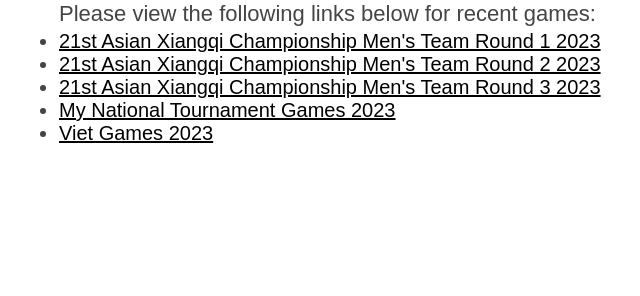
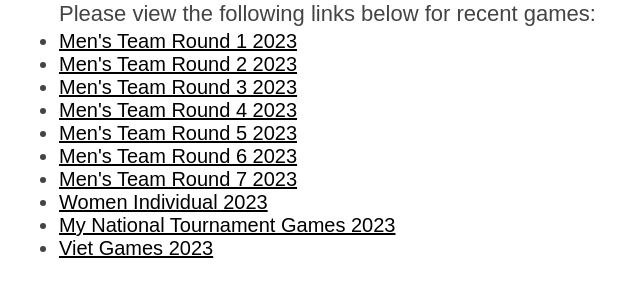
Before and after one commit to Guangzhou-Xiangqi/Singapore, a plain HTML site: page main_page.html in a window 1280 px wide. Shown: the part 48-344 px from the top of the page, without its empty margins (131-771 px from the left). Drawn offline with Linux system fonts and the light colour scheme.

Commit message:
Update main_page.html

```diff
--- a/main_page.html
+++ b/main_page.html
@@ -15,14 +15,34 @@
 
     <ul>
         <li>
-        <a href="团体第一轮.html">21st Asian Xiangqi Championship Men's Team Round 1 2023</a>
+        <a href="团体第一轮.html">Men's Team Round 1 2023</a>
       </li>
        <li>
-        <a href="团体第二轮.html">21st Asian Xiangqi Championship Men's Team Round 2 2023</a>
+        <a href="团体第二轮.html">Men's Team Round 2 2023</a>
       </li>
        <li>
-        <a href="团体第三轮.html">21st Asian Xiangqi Championship Men's Team Round 3 2023</a>
+        <a href="团体第三轮.html">Men's Team Round 3 2023</a>
       </li>
+        <li>
+        <a href="团体第四轮.html">Men's Team Round 4 2023</a>
+      </li>
+       <li>
+        <a href="团体第五轮.html">Men's Team Round 5 2023</a>
+      </li>
+       <li>
+        <a href="团体第六轮.html">Men's Team Round 6 2023</a>
+      </li>
+         <li>
+        <a href="团体第七轮.html">Men's Team Round 7 2023</a>
+      </li>
+       <li>
+        <a href="女子.html">Women Individual 2023</a>
+      </li>
+
+
+
+
+
       <li>
         <a href="qgs2023.html">My National Tournament Games 2023</a>
       </li>
```
